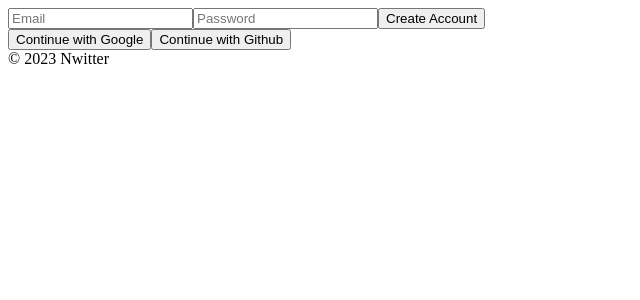
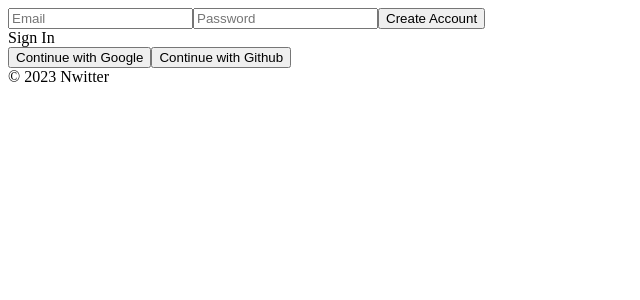
Before and after one commit to Yejin-Han/lessons, a React (Create React App) app in the folder nwitter/: page /#/ in a window 1280 px wide. Shown: the top 300 px of the page, without its empty margins (0-640 px from the left). Built offline with nearby package versions, Linux system fonts and the light colour scheme; no server answers.

Commit message:
230409 2-2 log in & log out
[addition]
- Navigation to Home and Profile
- log in with email and password
- social log in (google, github)
- log out

[modification]
- react-router-dom v5 -> v6 reinstall and fix some grammars (switch -> routes, hashrouter -> browserrouter, erase exact option)

```diff
--- a/nwitter/jsconfig.json
+++ b/nwitter/jsconfig.json
@@ -1,4 +1,3 @@
-/* 파일 호출 기준을 src로 두어서 상대경로가 필요하지 않도록 함 */
 {
   "compilerOptions": {
     "baseUrl": "src"
--- a/nwitter/package.json
+++ b/nwitter/package.json
@@ -9,7 +9,7 @@
     "firebase": "^9.6.1",
     "react": "^18.2.0",
     "react-dom": "^18.2.0",
-    "react-router-dom": "^5.3.0",
+    "react-router-dom": "^6.10.0",
     "react-scripts": "5.0.1",
     "web-vitals": "^2.1.4"
   },
--- a/nwitter/src/components/App.js
+++ b/nwitter/src/components/App.js
@@ -1,13 +1,27 @@
-import React, { useState } from "react";
+import React, { useEffect, useState } from "react";
 import AppRouter from "components/Router";
 import { authService } from "fbase";
+import { onAuthStateChanged } from "firebase/auth";
 
 const App = () => {
-  const auth = authService.currentUser;
-  const [isLoggedIn, setIsLoggedIn] = useState(auth);
+  // firebase에 의해 프로그램이 초기화되었는가(바로 초기화되는 것이 아니라 일정 시간을 두고 초기화되므로 초반에 로그인이 안된 것처럼 보일 수 있으므로 필요함.)
+  const [init, setInit] = useState(false);
+  const [isLoggedIn, setIsLoggedIn] = useState(authService.currentUser);
+  useEffect(() => {
+    // 사용자의 로그인 상태 변경에 대한 관찰자를 추가합니다.
+    onAuthStateChanged(authService, (user) => {
+      if (user) {
+        setIsLoggedIn(true);
+        const uid = user.uid;
+      } else {
+        setIsLoggedIn(false);
+      }
+      setInit(true);
+    });
+  }, []);
   return (
     <>
-      <AppRouter isLoggedIn={isLoggedIn} />
+      {init ? <AppRouter isLoggedIn={isLoggedIn} /> : "Initializing..."}
       <footer>&copy; {new Date().getFullYear()} Nwitter</footer>
     </>
   );
--- /dev/null
+++ b/nwitter/src/components/Navigation.js
@@ -0,0 +1,17 @@
+import React from "react";
+import { Link } from "react-router-dom";
+
+const Navigation = () => (
+  <nav>
+    <ul>
+      <li>
+        <Link to="/">Home</Link>
+      </li>
+      <li>
+        <Link to="/profile">My Profile</Link>
+      </li>
+    </ul>
+  </nav>
+);
+
+export default Navigation;
--- a/nwitter/src/components/Router.js
+++ b/nwitter/src/components/Router.js
@@ -1,7 +1,10 @@
 import React from "react";
-import { HashRouter as Router, Route, Switch } from "react-router-dom";
+import { Routes, Route } from "react-router-dom";
+/* import { HashRouter as Router, Route, Switch } from "react-router-dom"; -> until v5*/
+import Navigation from "components/Navigation";
 import Auth from "routes/Auth";
 import Home from "routes/Home";
+import Profile from "routes/Profile";
 /*
   BrowserRouter vs HashRouter
   1. BrowserRouter
@@ -14,31 +17,29 @@
   - 주소에 #가 붙어 검색 엔진으로 읽지 못한다(서버가 못 읽어서 페이지 유무를 알 수 없기 때문)
   - 정적인 페이지에 적합
   - pages 배포 간편
-  - * 거의 사용하지 않는다 -> 실제 프로젝트에서는 그냥 BrowserRouter 사용하자
+  - * 거의 사용하지 않는다 -> 실제 프로젝트에서는 그냥 BrowserRouter 사용하자 (구버전)
 */
 
 /*
   <Switch> : 첫번째로 매칭되는 path를 가진 컴포넌트만 렌더링시킴.
   -> <Route component={PageNotFound} />와 같이 '/' path가 없는, 즉 에러가 났을 때의 경우에 해당 경우만 정확히 렌더링할 수 있다.
-
+  ** react-router-dom v6에서 Routes로 바뀜!!
 */
 const AppRouter = ({ isLoggedIn }) => {
   return (
-    <Router>
-      <Switch>
+    <>
+      {isLoggedIn && <Navigation />}
+      <Routes>
         {isLoggedIn ? (
           <>
-            <Route exact path="/">
-              <Home />
-            </Route>
+            <Route path="/" element={<Home />} />
+            <Route path="/profile" element={<Profile />} />
           </>
         ) : (
-          <Route exact path="/">
-            <Auth />
-          </Route>
+          <Route path="/" element={<Auth />} />
         )}
-      </Switch>
-    </Router>
+      </Routes>
+    </>
   );
 };
 
--- a/nwitter/src/index.js
+++ b/nwitter/src/index.js
@@ -1,11 +1,14 @@
 import React from "react";
 import ReactDOM from "react-dom/client";
+import { BrowserRouter } from "react-router-dom";
 import App from "components/App";
 import firebase from "firebase/compat/app";
 
 const root = ReactDOM.createRoot(document.getElementById("root"));
 root.render(
   <React.StrictMode>
-    <App />
+    <BrowserRouter>
+      <App />
+    </BrowserRouter>
   </React.StrictMode>
 );
--- a/nwitter/src/routes/Auth.js
+++ b/nwitter/src/routes/Auth.js
@@ -1,18 +1,23 @@
 import React, { useState } from "react";
 import { authService } from "fbase";
 import {
-  getAuth,
   signInWithEmailAndPassword,
   createUserWithEmailAndPassword,
+  GoogleAuthProvider,
+  GithubAuthProvider,
+  signInWithPopup,
 } from "firebase/auth";
 
 const Auth = () => {
-  const [newAccount, setNewAccount] = useState(true);
   const [form, setForm] = useState({ email: "", password: "" });
   const { email, password } = form;
+  const [newAccount, setNewAccount] = useState(true);
+  const [err, setErr] = useState("");
+
   const onChange = ({ target: { name, value } }) =>
     setForm({ ...form, [name]: value });
-  /* 풀어서 설명하면
+  /* 위 onChange는 비구조화 할당(구조 분해)과 Computed property names(객체의 key 값에 변수 활용)를 활용한 것
+  이를 풀어서 설명하면
   const [email, setEmail] = useState("");
   const [password, setPassword] = useState("");
   const onChange = (e) => {
@@ -48,9 +53,32 @@
         console.log(data);
       }
     } catch (err) {
+      setErr(err.message);
+    }
+  };
+
+  const toggleAccount = () => setNewAccount((prev) => !prev);
+  const onSocialClick = async (e) => {
+    const {
+      target: { name },
+    } = e;
+    let provider;
+    try {
+      if (name === "google") {
+        provider = new GoogleAuthProvider();
+        const result = await signInWithPopup(authService, provider);
+        const credential = GoogleAuthProvider.credentialFromResult(result);
+        console.log(result);
+      } else if (name === "github") {
+        provider = new GithubAuthProvider();
+        const result = await signInWithPopup(authService, provider);
+        const credential = GithubAuthProvider.credentialFromResult(result);
+      }
+    } catch (err) {
       console.log(err);
     }
   };
+
   return (
     <div>
       <form onSubmit={onSubmit}>
@@ -59,7 +87,7 @@
           type="text"
           placeholder="Email"
           required
-          value={form.email}
+          value={email}
           onChange={onChange}
         />
         <input
@@ -67,14 +95,25 @@
           type="password"
           placeholder="Password"
           required
-          value={form.password}
+          value={password}
           onChange={onChange}
         />
-        <input type="submit" value={newAccount ? "Create Account" : "Log In"} />
+        <input
+          type="submit"
+          value={newAccount ? "Create Account" : "Sign In"}
+        />
+        {err}
       </form>
+      <span onClick={toggleAccount}>
+        {newAccount ? "Sign In" : "Create Account"}
+      </span>
       <div>
-        <button>Continue with Google</button>
-        <button>Continue with Github</button>
+        <button name="google" onClick={onSocialClick}>
+          Continue with Google
+        </button>
+        <button name="github" onClick={onSocialClick}>
+          Continue with Github
+        </button>
       </div>
     </div>
   );
--- a/nwitter/src/routes/Profile.js
+++ b/nwitter/src/routes/Profile.js
@@ -1,5 +1,22 @@
 import React from "react";
+import { useNavigate } from "react-router-dom";
+import { authService } from "fbase";
 
-const Profile = () => <span>Profile</span>;
+const Profile = () => {
+  /*
+    Redirect component는 v6부터 지원하지 않음.
+    useHistory -> useNavigate로 변경되었으며 push, replace, goBack 등의 메소드도 지원하지 않는다.
+  */
+  const navigate = useNavigate();
+  const onLogOutClick = () => {
+    authService.signOut();
+    navigate("/");
+  };
+  return (
+    <>
+      <button onClick={onLogOutClick}>Log Out</button>
+    </>
+  );
+};
 
 export default Profile;
```
Also changed, not shown: 1 other file (tests, documents, lock files or other folders).
